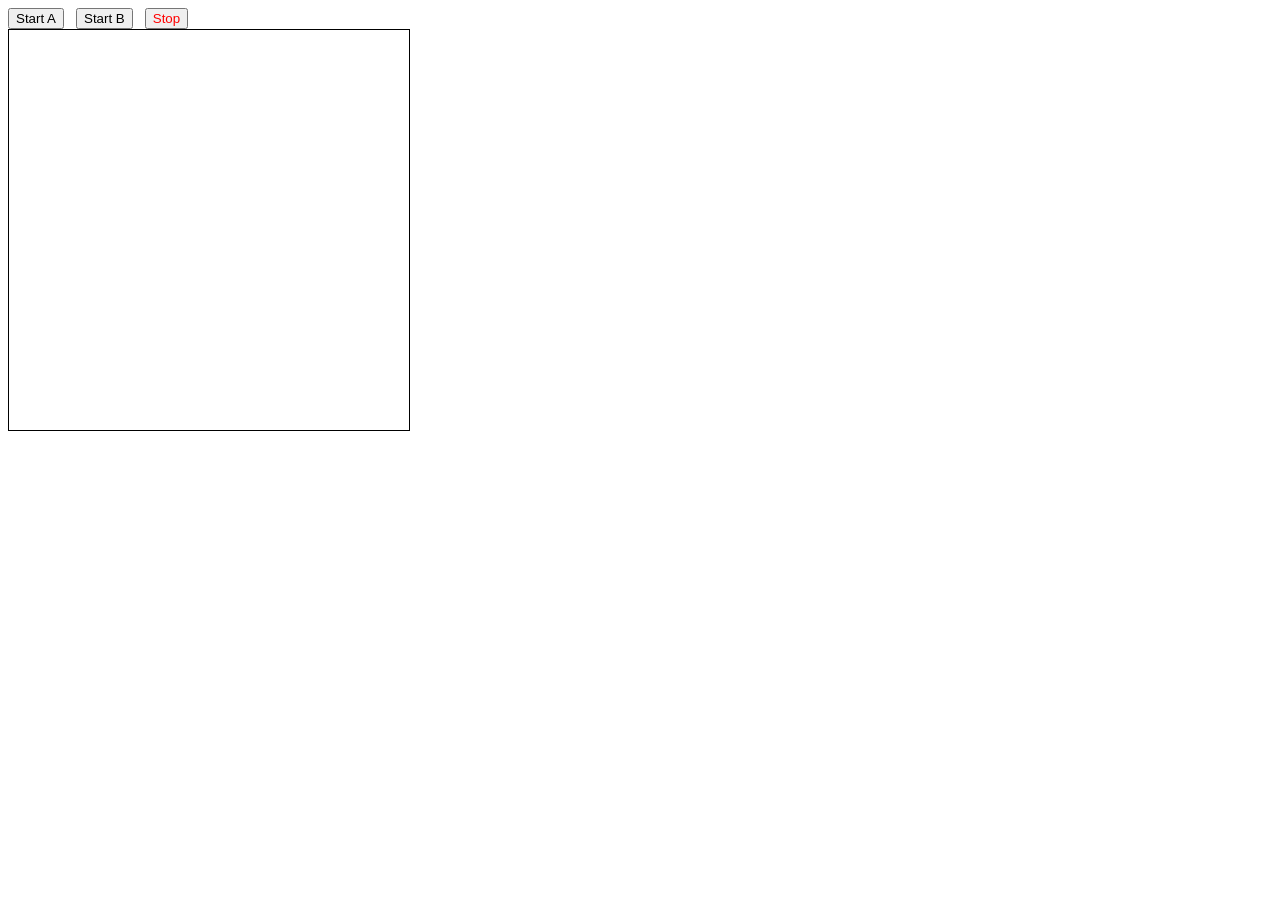
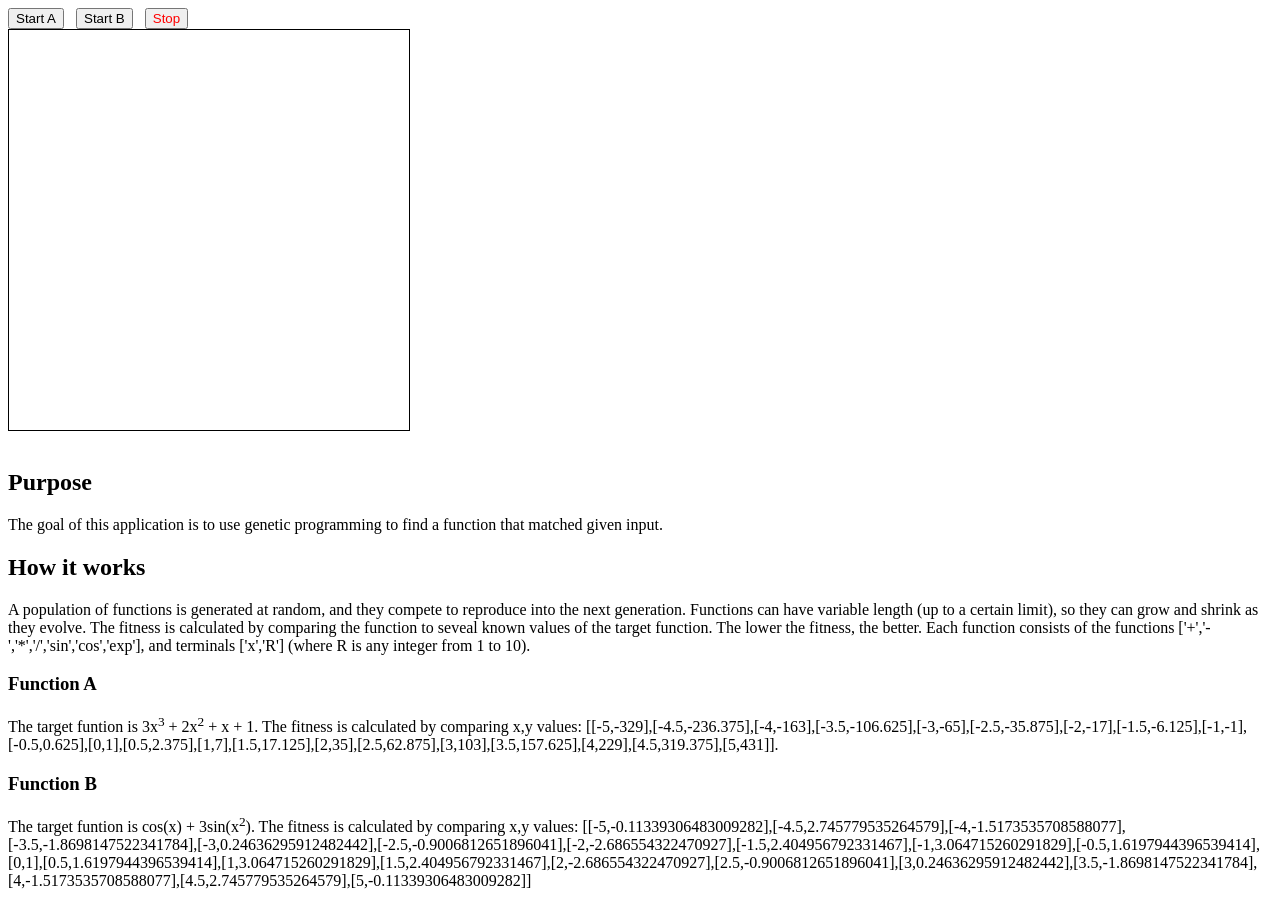
Before and after one commit to louisbourque/Genetic-Programming, a plain HTML site: page index.html in a window 1280 px wide. Before the commit the page ends 800 px from the top, so only its background shows below. Drawn offline with Linux system fonts and the light colour scheme.

Commit message:
add explanations

```diff
--- a/gp.js
+++ b/gp.js
@@ -98,6 +98,7 @@ function iterGP(){
 	//report best so far
 	var message = new Object();
 	message.act = "generation";
+	message.gen = gen;
 	message.data = population[population.length-1];
 	postMessage(JSON.stringify(message));
 
--- a/index.html
+++ b/index.html
@@ -14,6 +14,14 @@
 <br>
 <span id="result"></span>
 <br>
+<h2>Purpose</h2>
+<p>The goal of this application is to use genetic programming to find a function that matched given input.</p>
+<h2>How it works</h2>
+<p>A population of functions is generated at random, and they compete to reproduce into the next generation. Functions can have variable length (up to a certain limit), so they can grow and shrink as they evolve. The fitness is calculated by comparing the function to seveal known values of the target function. The lower the fitness, the better. Each function consists of the functions ['+','-','*','/','sin','cos','exp'], and terminals ['x','R'] (where R is any integer from 1 to 10).</p>
+<h3>Function A</h3>
+<p>The target funtion is 3x<sup>3</sup> + 2x<sup>2</sup> + x + 1. The fitness is calculated by comparing x,y values: [[-5,-329],[-4.5,-236.375],[-4,-163],[-3.5,-106.625],[-3,-65],[-2.5,-35.875],[-2,-17],[-1.5,-6.125],[-1,-1],[-0.5,0.625],[0,1],[0.5,2.375],[1,7],[1.5,17.125],[2,35],[2.5,62.875],[3,103],[3.5,157.625],[4,229],[4.5,319.375],[5,431]].</p>
+<h3>Function B</h3>
+<p>The target funtion is cos(x) + 3sin(x<sup>2</sup>). The fitness is calculated by comparing x,y values: [[-5,-0.11339306483009282],[-4.5,2.745779535264579],[-4,-1.5173535708588077],[-3.5,-1.8698147522341784],[-3,0.24636295912482442],[-2.5,-0.9006812651896041],[-2,-2.686554322470927],[-1.5,2.404956792331467],[-1,3.064715260291829],[-0.5,1.6197944396539414],[0,1],[0.5,1.6197944396539414],[1,3.064715260291829],[1.5,2.404956792331467],[2,-2.686554322470927],[2.5,-0.9006812651896041],[3,0.24636295912482442],[3.5,-1.8698147522341784],[4,-1.5173535708588077],[4.5,2.745779535264579],[5,-0.11339306483009282]]</p>
 
 <script type="text/javascript">
 var ctx = document.getElementById('canvas').getContext("2d");
@@ -75,7 +83,7 @@ function handle_worker_message_A(data){
 		return false;
 	}
 	if(resultObj.act == "generation"){
-		$('#result').prepend(chromosome_to_string(resultObj.data.chromosome)+" <strong>("+resultObj.data.fitness+")<\/strong><br>");
+		$('#result').prepend("Best function of Generation "+resultObj.gen+": "+chromosome_to_string(resultObj.data.chromosome)+" fitness:<strong>("+resultObj.data.fitness+")<\/strong><br>");
 		draw_function(resultObj.data.chromosome);
 		return true;
 	}
@@ -95,7 +103,7 @@ function handle_worker_message_B(data){
 		return false;
 	}
 	if(resultObj.act == "generation"){
-		$('#result').prepend(chromosome_to_string(resultObj.data.chromosome)+" <strong>("+resultObj.data.fitness+")<\/strong><br>");
+		$('#result').prepend("Best function of Generation "+resultObj.gen+": "+chromosome_to_string(resultObj.data.chromosome)+" fitness:<strong>("+resultObj.data.fitness+")<\/strong><br>");
 		draw_function(resultObj.data.chromosome);
 		return true;
 	}
```
